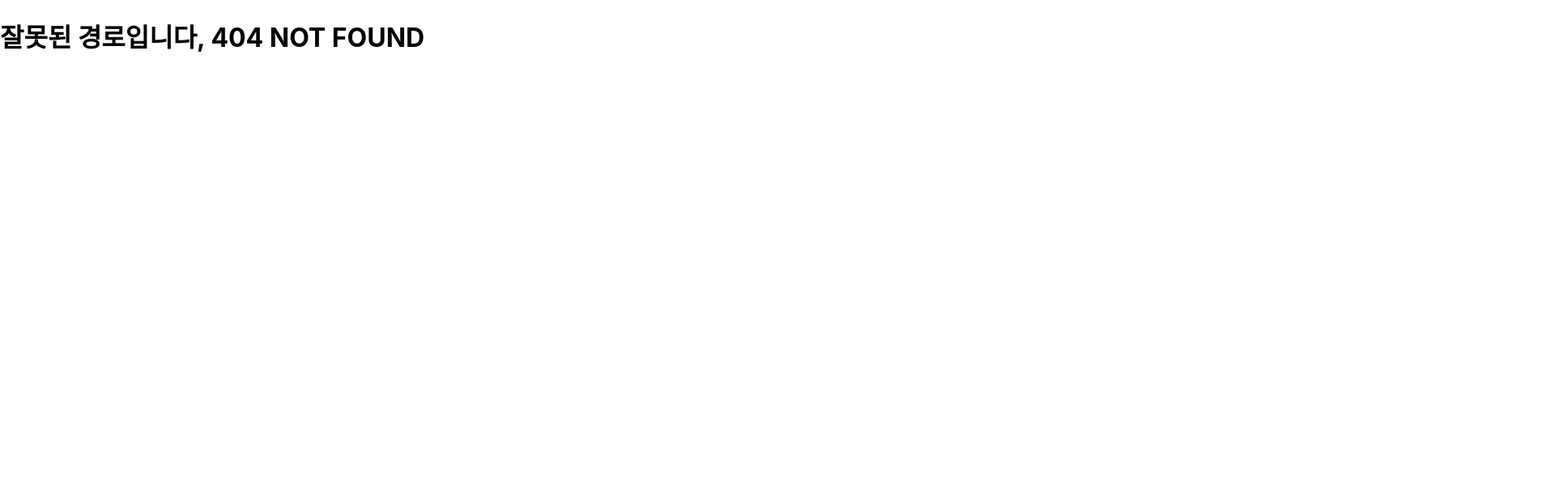
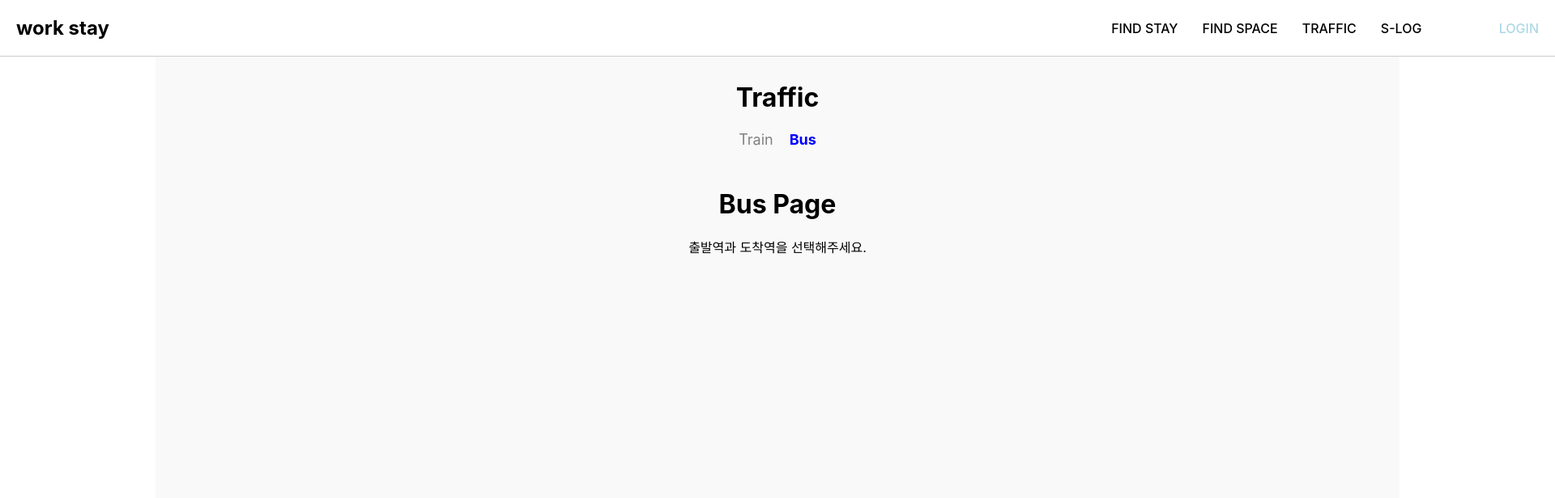
Before and after one commit to gyong-han/WorkStay, a React (Create React App) app in the folder appfinal/: page /traffic/bus in a window 1280 px wide. Before the commit this address had no page. Shown: the top 616 px of the page at 81% size, 1920 px wide, since content can reach past the window. Built offline with nearby package versions, Linux system fonts and the light colour scheme.

Commit message:
250127 Design - 전체 레이아웃 수정 - 교통 버스 화면 구현

```diff
--- a/appfinal/src/App.jsx
+++ b/appfinal/src/App.jsx
@@ -37,7 +37,7 @@ function App() {
           }
         />
         <Route
-          path="/traffic"
+          path="/traffic/*"
           element={
             <Layout>
               <Traffic />
--- a/appfinal/src/components/Footer.jsx
+++ b/appfinal/src/components/Footer.jsx
@@ -8,8 +8,6 @@ const FooterContainer = styled.footer`
   padding: 20px;
   background-color: #f1f1f1;
   border-top: 1px solid #ccc;
-  /* position: absolute; */
-  width: 100%;
 `;
 
 const Text = styled.div`
--- a/appfinal/src/components/Header.jsx
+++ b/appfinal/src/components/Header.jsx
@@ -9,6 +9,8 @@ const HeaderContainer = styled.header`
   padding: 20px;
   background-color: #fff;
   border-bottom: 1px solid #ccc;
+  position: sticky;
+  top: 0px;
 `;
 
 const Logo = styled.div`
--- a/appfinal/src/components/Layout.jsx
+++ b/appfinal/src/components/Layout.jsx
@@ -2,18 +2,18 @@ import React from "react";
 import styled from "styled-components";
 import Header from "./Header";
 import Footer from "./Footer";
-import Main from "./Main";
 
 const LayoutContainer = styled.div`
   display: flex;
   flex-direction: column;
-  min-height: 100vh;
+  min-width: 1920px;
 `;
 
 const Content = styled.main`
   flex: 1;
   padding: 10px;
   background-color: #f9f9f9;
+  min-height: 972px;
 `;
 
 const MainDiv = styled.div`
@@ -31,6 +31,7 @@ const RightBlank = styled.div`
 
 const Layout = ({ children }) => {
   return (
+    <>
       <LayoutContainer>
         <Header />
         <MainDiv>
@@ -38,8 +39,9 @@ const Layout = ({ children }) => {
           <Content>{children}</Content>
           <RightBlank />
         </MainDiv>
+      </LayoutContainer>
       <Footer />
-    </LayoutContainer>
+    </>
   );
 };
 
--- /dev/null
+++ b/appfinal/src/pages/Bus.jsx
@@ -0,0 +1,18 @@
+import React from "react";
+import styled from "styled-components";
+
+const Container = styled.div`
+  text-align: center;
+  margin-top: 50px;
+`;
+
+const BusPage = () => {
+  return (
+    <Container>
+      <h1>Bus Page</h1>
+      <p>출발역과 도착역을 선택해주세요.</p>
+    </Container>
+  );
+};
+
+export default BusPage;
--- a/appfinal/src/pages/Traffic.jsx
+++ b/appfinal/src/pages/Traffic.jsx
@@ -1,7 +1,55 @@
 import React from "react";
+import { NavLink, Routes, Route } from "react-router-dom";
+import styled from "styled-components";
+import TrainPage from "./Train";
+import BusPage from "./Bus";
+
+const Container = styled.div`
+  text-align: center;
+`;
+
+const NavBar = styled.nav`
+  display: flex;
+  justify-content: center;
+  gap: 20px;
+  margin: 20px 0;
+
+  a {
+    font-size: 18px;
+    text-decoration: none;
+    color: gray;
+
+    &.active {
+      color: blue;
+      font-weight: bold;
+    }
+  }
+`;
 
 const Traffic = () => {
-  return <h1>Traffic</h1>;
+  return (
+    <Container>
+      <h1>Traffic</h1>
+      <NavBar>
+        <NavLink
+          to="/traffic/train"
+          className={({ isActive }) => (isActive ? "active" : "")}
+        >
+          Train
+        </NavLink>
+        <NavLink
+          to="/traffic/bus"
+          className={({ isActive }) => (isActive ? "active" : "")}
+        >
+          Bus
+        </NavLink>
+      </NavBar>
+      <Routes>
+        <Route path="train" element={<TrainPage />} />
+        <Route path="bus" element={<BusPage />} />
+      </Routes>
+    </Container>
+  );
 };
 
 export default Traffic;
--- /dev/null
+++ b/appfinal/src/pages/Train.jsx
@@ -0,0 +1,123 @@
+import React from "react";
+import styled from "styled-components";
+
+const Container = styled.div`
+  max-width: 600px;
+  margin: 0 auto;
+  padding: 20px;
+  background-color: #fff;
+  border-radius: 8px;
+  text-align: center;
+`;
+
+const FormRow = styled.div`
+  display: grid;
+  grid-template-columns: 1fr 1fr 1fr;
+  align-items: center;
+  gap: 20px;
+  margin-bottom: 30px;
+
+  .station {
+    display: flex;
+    flex-direction: column;
+    text-align: center;
+
+    span {
+      font-size: 16px;
+      font-weight: bold;
+      color: #333;
+    }
+  }
+
+  .swap {
+    font-size: 20px;
+    cursor: pointer;
+    color: #007bff;
+  }
+`;
+
+const InfoSection = styled.div`
+  margin-bottom: 20px;
+  text-align: left;
+
+  .info-row {
+    margin-bottom: 20px;
+
+    label {
+      display: block;
+      font-size: 14px;
+      font-weight: bold;
+      color: #333;
+      margin-bottom: 5px;
+    }
+
+    .main-text {
+      font-size: 16px;
+      font-weight: bold;
+      color: #333;
+    }
+
+    .sub-text {
+      font-size: 12px;
+      color: #888;
+    }
+  }
+
+  hr {
+    border: none;
+    border-top: 1px solid #eee;
+    margin: 20px 0;
+  }
+`;
+
+const SubmitButton = styled.button`
+  width: 100%;
+  padding: 12px;
+  font-size: 16px;
+  color: #fff;
+  background-color: lightblue;
+  border: none;
+  border-radius: 4px;
+  cursor: pointer;
+
+  &:hover {
+    background-color: blue;
+  }
+`;
+
+const TrafficForm = () => {
+  return (
+    <Container>
+      <FormRow>
+        <div className="station">
+          <span>서울</span>
+        </div>
+        <div className="swap">↔</div>
+        <div className="station">
+          <span>선택</span>
+        </div>
+      </FormRow>
+
+      <InfoSection>
+        <div className="info-row">
+          <label>가는날</label>
+          <div className="main-text">날짜를 선택해주세요</div>
+          <div className="sub-text">
+            승차권은 출발 시간 전까지 조회가 가능합니다.
+          </div>
+        </div>
+
+        <hr />
+
+        <div className="info-row">
+          <label>인원</label>
+          <div className="main-text">성인 1명</div>
+        </div>
+      </InfoSection>
+
+      <SubmitButton>승차권 조회</SubmitButton>
+    </Container>
+  );
+};
+
+export default TrafficForm;
```
Lines whose indentation alone changed are shown as unchanged.
